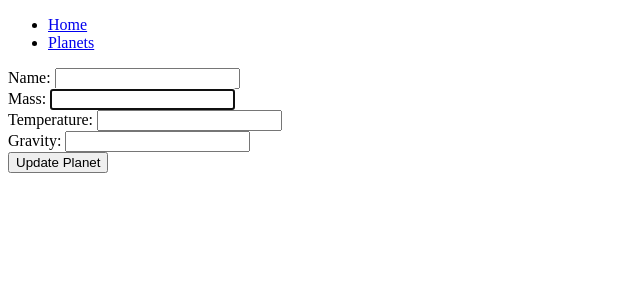
After one commit to WaxenOsprey/SolarSystem.DB, a Flask app: page /planets/1/edit in a window 1280 px wide. The commit adds this page. Shown: the top 300 px of the page, without its empty margins (0-640 px from the left). Run offline with Flask 2, Linux system fonts and the light colour scheme; data that the repository does not hold is empty; some libraries are stand-ins or nearby versions.

Commit message:
add edit

```diff
--- a/controllers/planets_controller.py
+++ b/controllers/planets_controller.py
@@ -35,26 +35,24 @@ def create_planet(): # number two
     planet_repository.save(planet) # number three
     return redirect("/planets") # number four
 
-# EDIT
-# GET '/books/<id>/edit'
-# @books_blueprint.route("/books/<id>/edit", methods=['GET'])
-# def edit_book(id):
-#     book = book_repository.select(id)
-#     authors = author_repository.select_all()
-#     return render_template('books/edit.html', book = book, all_authors = authors)
+# EDIT (GETS EDIT PAGE/FORM)
+# GET '/planets/<id>/edit'
+@planets_blueprint.route("/planets/<id>/edit", methods=['GET'])
+def edit_planet(id):
+    planet = planet_repository.select(id)
+    return render_template('planets/edit.html', planet = planet)
 
-# # UPDATE
-# # PUT '/books/<id>'
-# @books_blueprint.route("/books/<id>", methods=['POST'])
-# def update_book(id):
-#     title    = request.form['title']
-#     genre = request.form['genre']
-#     publisher   = request.form['publisher']
-#     author  = author_repository.select(request.form['author_id'])
-#     book = Book(title, genre, publisher, author, id)
-#     print(book.author.full_name())
-#     book_repository.update(book)
-#     return redirect('/books')
+# UPDATE (POSTS EDIT PAGE CONTENTS, to edit data)
+# PUT '/planets/<id>'
+@planets_blueprint.route("/planets/<id>", methods=['POST'])
+def update_planet(id):
+    name = request.form['name']
+    mass = request.form['mass']
+    temp = request.form['temp']
+    gravity = request.form['temp']
+    planet = Planet(name, mass, temp, gravity, id)
+    planet_repository.update(planet)
+    return redirect('/planets')
 
 # # DELETE (AT THIS POINT THIS RELIES A DELETE BUTTON AJOINED TO EACH PLANET, OTHERWISE WE NEED A GET and a DELETE page, then a POST)
 # # DELETE '/books/<id>'
--- a/repositories/planet_repository.py
+++ b/repositories/planet_repository.py
@@ -32,18 +32,16 @@ def select(id):
     values = [id]
     results = run_sql(sql, values)
 
-    # checking if the list returned by `run_sql(sql, values)` is empty. Empty lists are 'fasly'
-    # Could alternativly have..
-    # if len(results) > 0
+    # checking if the list returned by `run_sql(sql, values)` is empty. Empty lists are false.
     if results:
         result = results[0]
         planet = Planet(result['name'], result['mass'], result['temp'], result['gravity'], result['id'] )
     return planet
 
 
-def delete_all():
-    sql = "DELETE  FROM planets"
-    run_sql(sql)
+# def delete_all():
+#     sql = "DELETE  FROM planets"
+#     run_sql(sql)
 
 
 def delete(id):
--- /dev/null
+++ b/templates/planets/edit.html
@@ -0,0 +1,29 @@
+{% extends "base.html" %}
+{% block content %}
+
+<form action="/planets/{{planet.id}}" method="post">
+  <div>
+    <label for="name">Name:</label>
+    <input type="text" id="name" name="name" value="{{planet.name}}" required>
+  </div>
+
+  <div>
+    <label for="mass">Mass:</label>
+    <input type="text" id="mass" name="mass" value="{{planet.mass}}" required autofocus>
+  </div>
+
+  <div>
+    <label for="temperature">Temperature:</label>
+    <input type="text" id="temp" name="temp" value="{{planet.temp}}" required autofocus>
+  </div>
+
+  <div>
+    <label for="gravity">Gravity:</label>
+    <input type="text" id="gravity" name="gravity" value="{{planet.gravity}}" required autofocus>
+  </div>
+
+  <button type="submit">Update Planet</button>
+
+</form>
+
+{% endblock %}
--- a/templates/planets/show.html
+++ b/templates/planets/show.html
@@ -7,7 +7,7 @@
     <p>{{ planet.mass }}</p>
     <p>{{ planet.temp }}</p>
     <p>{{ planet.gravity }}</p>
-    <!-- <p><a href="/planets/{{planet.id}}/edit">Edit</a></p> -->
+    <p><a href="/planets/{{planet.id}}/edit">Edit</a></p>
     <a href="/planets/{{planet.id}}/moons">Moons</a>
   </div>
 
```
